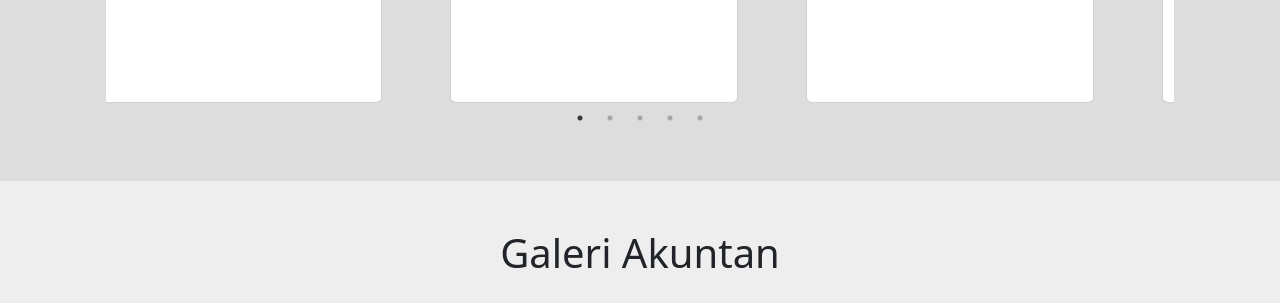
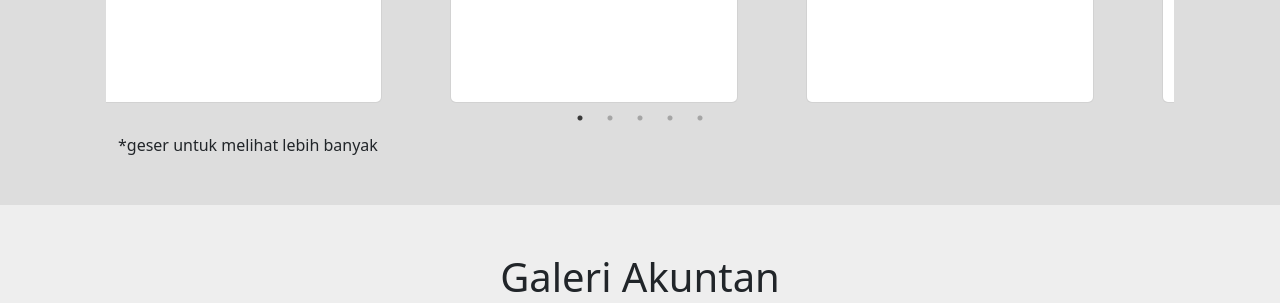
Before and after one commit to vindrayulian/jurusan_akl, a plain HTML site: page index.html in a window 1280 px wide. Shown: the part 2820-3123 px from the top of the page. Drawn offline with nearby package versions, Linux system fonts and the light colour scheme.

Commit message:
update info

```diff
--- a/index.html
+++ b/index.html
@@ -271,8 +271,8 @@
                     </div>
                 </div>
             </div>
+            <span>*geser untuk melihat lebih banyak</span>
         </div>
-
     </section>
 
     <section style="background: #eee;">
```
